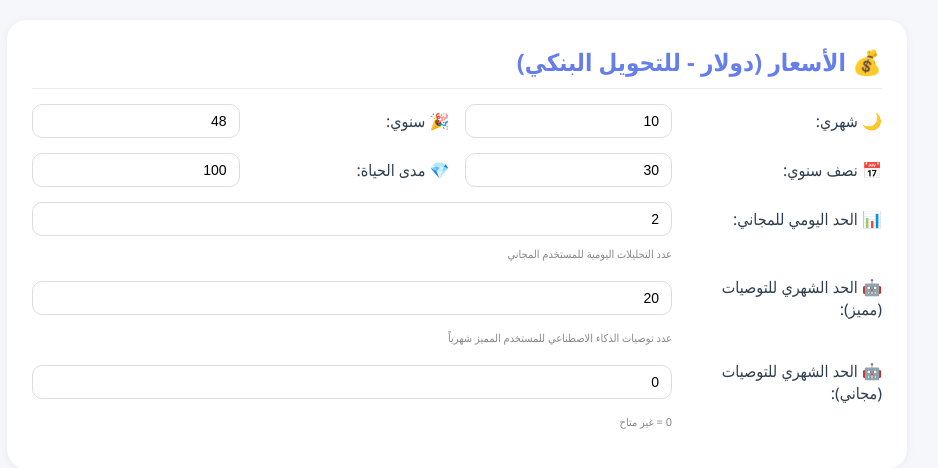
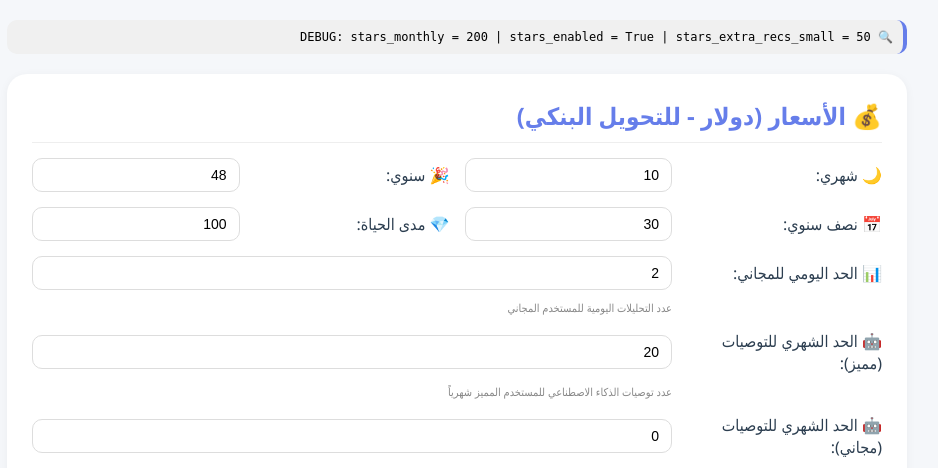
Before and after one commit to IDFINDER/social_analyzer_bot, a Flask app: page /payment in a window 1280 px wide. Shown: the part 103-571 px from the top of the page, without its empty margins (183-1121 px from the left). Run offline with Flask 3, Linux system fonts and the light colour scheme; data that the repository does not hold is empty; parts of the project's set-up code (start-up, migrations or seed data) failed here and were passed over.

Commit message:
Update payment.html
بعد التأكد من عمل DEBUG، يمكنك حذف الـ debug-box إذا لم تعد بحاجة إليه.

```diff
--- a/templates/payment.html
+++ b/templates/payment.html
@@ -99,7 +99,17 @@
         }
         .alert-success { background: #d4edda; color: #155724; border: 1px solid #c3e6cb; }
         .alert-error { background: #f8d7da; color: #721c24; border: 1px solid #f5c6cb; }
+        .alert-warning { background: #fff3cd; color: #856404; border: 1px solid #ffeeba; }
         .badge { background: #667eea; color: white; padding: 2px 8px; border-radius: 20px; font-size: 11px; display: inline-block; margin-right: 10px; }
+        .debug-box {
+            background: #f0f0f0;
+            padding: 10px;
+            margin-bottom: 20px;
+            border-radius: 10px;
+            font-size: 12px;
+            border-right: 4px solid #667eea;
+            font-family: monospace;
+        }
         @media (max-width: 600px) {
             .form-group label { width: 100%; }
             .form-group small { margin-right: 0; }
@@ -116,6 +126,13 @@
         {% if msg %}
         <div class="alert alert-{{ msg_type }}">{{ msg }}</div>
         {% endif %}
+
+        <!-- 🔍 سطر DEBUG لعرض البيانات -->
+        <div class="debug-box">
+            🔍 DEBUG: stars_monthly = {{ prices.stars_monthly }} |
+            stars_enabled = {{ prices.stars_enabled }} |
+            stars_extra_recs_small = {{ prices.stars_extra_recs_small }}
+        </div>
 
         <form method="POST">
             <!-- ========== 1. الأسعار بالدولار (للدفع اليدوي) ========== -->
```
